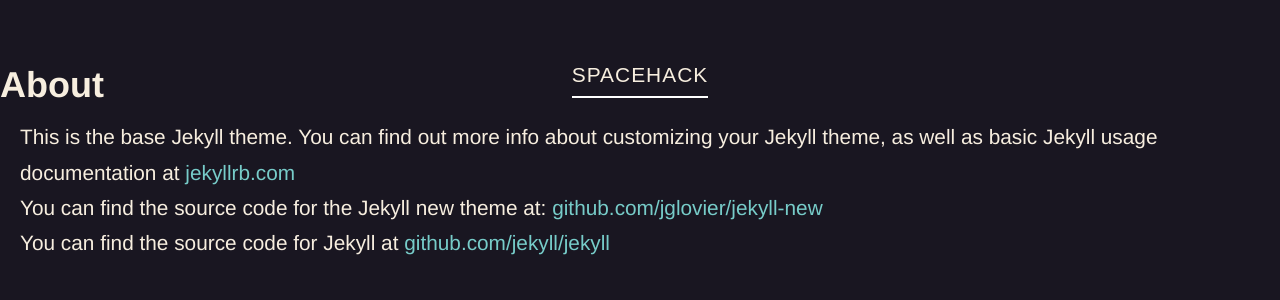
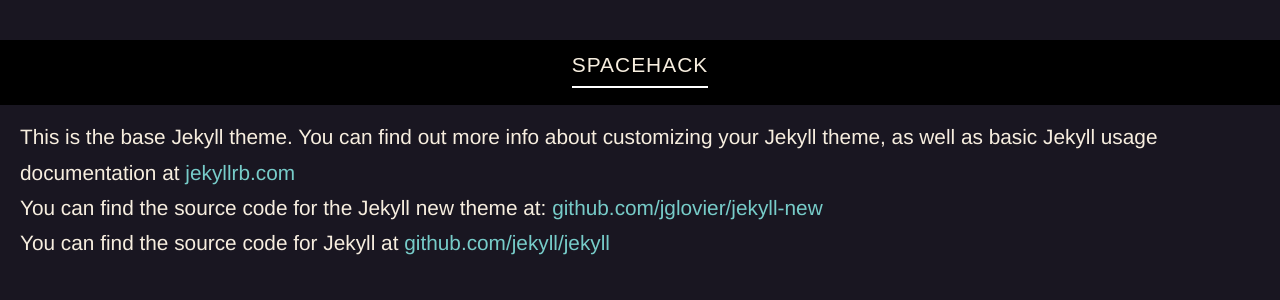
Before and after one commit to basilleaf/spacehack.org, a Jekyll site: the page built from about.md, in a window 1280 px wide. Shown: the top 300 px of the page. Built offline with Jekyll 4.4.1, drawn with Linux system fonts in a browser that asks for light colours.

Commit message:
improves scroll to top behavior for site title on homepage for larger screens

```diff
--- a/assets/css/main.css
+++ b/assets/css/main.css
@@ -71,16 +71,29 @@
   margin:0; padding:0;
   padding-bottom:20px;
   text-align: center;
-  background-color: transparent;
+  background-color: black;
   font-size: 2.3em;
   z-index: 10000;
 }
 @media (min-width: 979px) {
+  #sticky-anchor {
+    top: 40px; /* same-ish as #sticky top */
+    left:0;
+  }
   #sticky {
     position: relative;
-    top: 50px;
+    top: 40px;
   }
 }
+@media (max-width: 767px) {
+  #sticky {
+    /* having it black makes a nicer interaction when scrolling, but
+       on smaller screens it cuts into moon image too much */
+    background-color: transparent;
+  }
+
+}
+
 
 #sticky.stick {
     background-color: black;
@@ -245,17 +258,17 @@
 
 @media (min-width: 1200px) {
   .hero-image {
-    background-size: 120%;
-    background-position: -240px -50px;
-    height: 220px;
+    background-size: 160%;
+    background-position: -500px -30px;
+    height: 280px;
   }
 }
 
 @media (min-width: 979px) and (max-width: 1199px) {
   .hero-image {
     background-size: 160%;
-    background-position: -480px -50px;
-    height: 230px;
+    background-position: -480px -30px;
+    height: 280px;
   }
 }
 
@@ -290,7 +303,7 @@
 .tagline  {
   width:100%;
   position: absolute;
-  top:280px;
+  top:330px;
   height: 100px;
   margin:0; padding:0;
   text-align: center;
@@ -307,7 +320,7 @@
 /* homepage project list */
 .homepage-grid {
   position: absolute;
-  top:300px;
+  top:350px;
   padding: 50px 25px;
   margin: 0 auto;
 }
```
